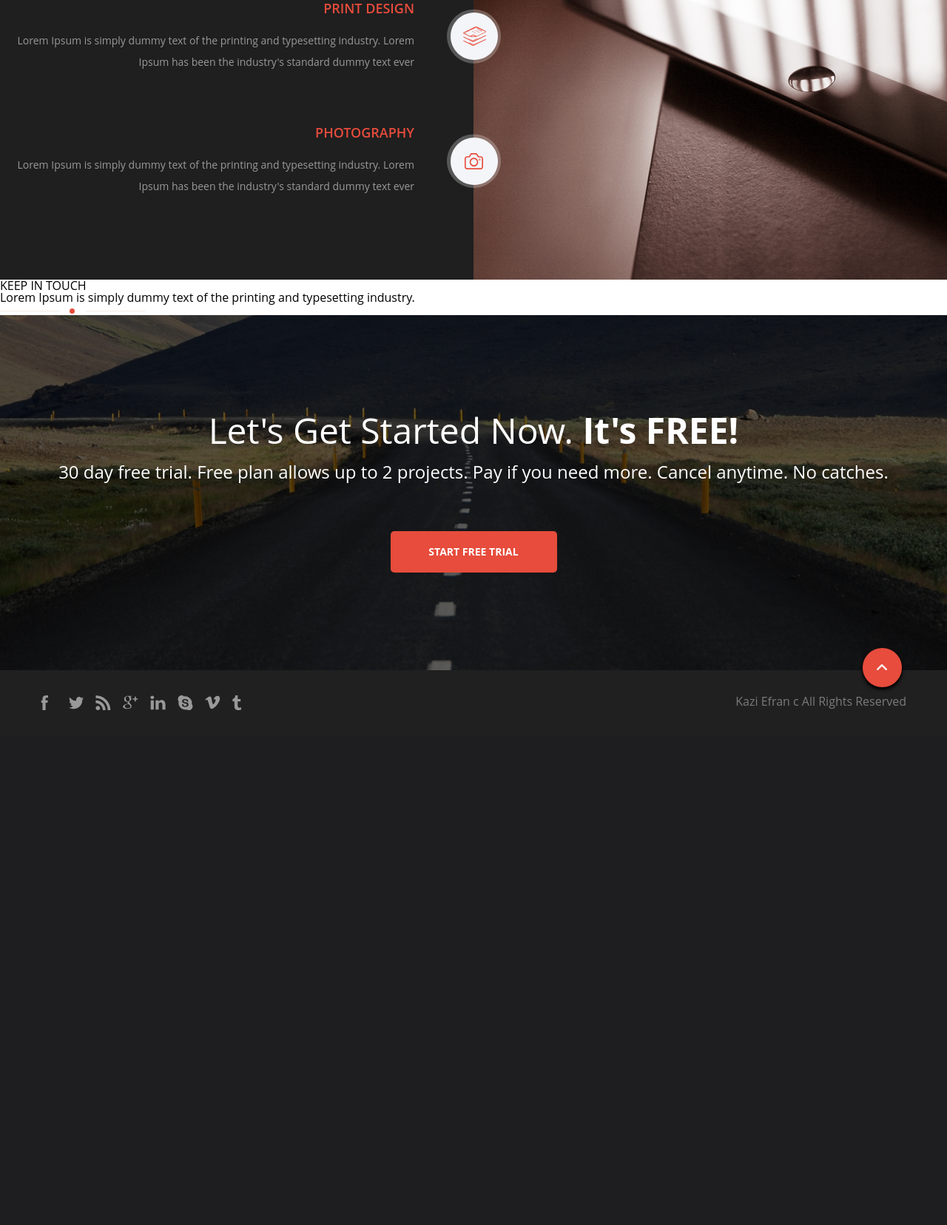
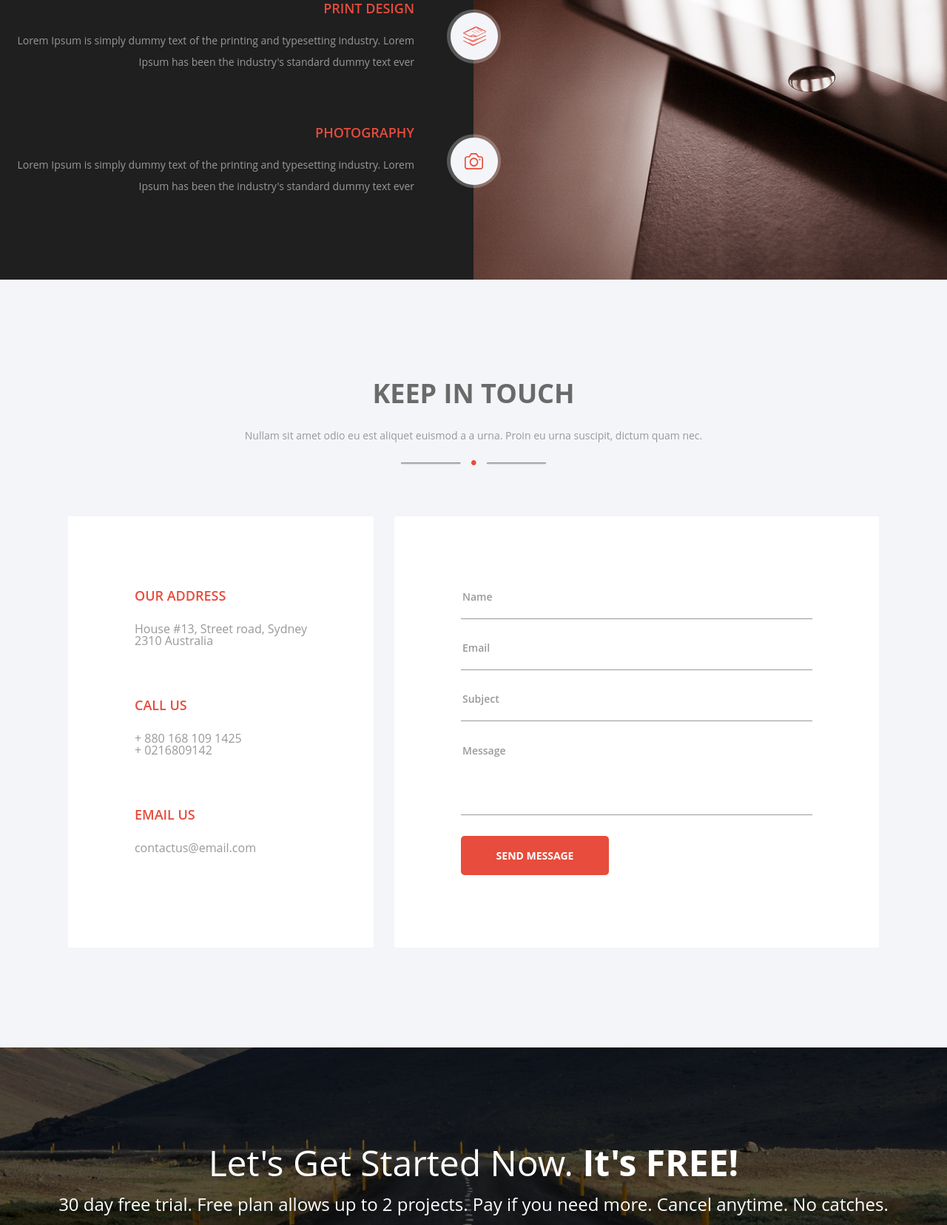
Before and after one commit to BjornSodenberg/iSpring_technical_task, a PHP site: page / in a window 1280 px wide. Shown: the part 1822-3478 px from the top of the page at 74% size. Before the commit the page ends 2782 px from the top, so only its background shows below. Run offline with PHP 8.4, Linux system fonts and the light colour scheme.

Commit message:
стилизация формы обраной связи

```diff
--- a/css/index.css
+++ b/css/index.css
@@ -469,3 +469,145 @@
   right: 56px;
   top: -31px;
 }
+
+.feedback_header
+{
+  text-align: center;
+}
+
+.feedback_form
+{
+  background-color: #f4f5f9;
+  display: flex;
+  flex-direction: column;
+  align-items: center;
+  justify-content: center;
+  height: 1038px;
+}
+
+.feedback_content
+{
+  display: flex;
+  flex-direction: row;
+  justify-content: space-between;
+  max-width: 1170px;
+  margin: 0 auto;
+}
+
+.feedback_contacts,
+.feedback_fields
+{
+  padding: 98px 90px;
+}
+
+.feedback_contacts
+{
+  background-color: #fff;
+  margin-right: 28px;
+}
+
+.feedback_contacts_item
+{
+  margin-bottom: 70px;
+}
+
+.feedback_contacts_item:last-child
+{
+  margin-bottom: 0px;
+}
+
+.feedback_contacts_item h3
+{
+  color: #E74C3C;
+  font-family: "Open Sans Pro","Open Sans", sans-serif;
+  font-weight: 600;
+  font-size: 18px;
+  margin-bottom: 28px;
+}
+
+.feedback_contacts_item a
+{
+  color: #999999;
+  font-size: 16px;
+  text-decoration: none;
+}
+
+.feedback_fields
+{
+  background-color: #fff;
+}
+
+.form
+{
+  display: flex;
+  flex-direction: column;
+  width: 475px;
+
+}
+
+.form > input,
+.form > textarea
+{
+  border: none;
+  border-bottom: 1px solid #999999;
+  padding-bottom: 20px;
+  margin-bottom: 28px;
+  font-size: 14px;
+  font-family: "Open Sans", sans-serif;
+  font-weight: 600;
+  transition: 0.5s;
+}
+
+.form > input:focus,
+.form > textarea:focus
+{
+  border-bottom: 1px solid #E74C3C;
+  transition: .5s;
+}
+
+.form > input::placeholder,
+.form > textarea::placeholder
+{
+  color: #999999;
+}
+
+.form > input:focus::placeholder,
+.form > textarea:focus::placeholder
+{
+  color: #E74C3C;
+  transition: .5s;
+}
+
+.form > button
+{
+  background-color: var(--primary-color);
+  border: none;
+  padding: 17px 26px;
+  color: white;
+  font-family: "Open Sans", sans-serif;
+  font-weight: bold;
+  font-size: 14px;
+  border-radius: 5px;
+  width: 200px;
+}
+
+.feedback_title
+{
+  font-family: "Open Sans Pro","Open Sans", sans-serif;
+  font-size: 36px;
+  color: #6a6a6a;
+  font-weight: 700;
+  margin-bottom: 32px;
+}
+
+.feedback_description
+{
+  font-size: 14px;
+  color: #999999;
+  margin-bottom: 26px;
+}
+
+.feedback_separator
+{
+  margin-bottom: 66px;
+}
--- a/css/reset.css
+++ b/css/reset.css
@@ -46,3 +46,9 @@ table {
 	border-collapse: collapse;
 	border-spacing: 0;
 }
+textarea:focus, input:focus{
+    outline: none;
+}
+textarea {
+	resize: none;
+}
--- a/index.html
+++ b/index.html
@@ -166,12 +166,44 @@
       </div>
     </section>
     <section class="feedback_form" id="feedback">
-      <h2 class="feedback_title">KEEP IN TOUCH</h2>
-      <p class="feedback_description">
-        Lorem Ipsum is simply dummy text of the printing and typesetting
-        industry.
-      </p>
-      <img src="assets/images/Separator.svg" alt="separator" />
+      <header class="feedback_header">
+        <h2 class="feedback_title">KEEP IN TOUCH</h2>
+        <p class="feedback_description">
+          Nullam sit amet odio eu est aliquet euismod a a urna. Proin eu urna suscipit, dictum quam nec.
+        </p>
+        <img src="assets/images/feedback-separator.svg" alt="separator" class="feedback_separator"/>
+      </header>
+      <div class="feedback_content">
+        <div class="feedback_contacts">
+          <ul class="feedback_contacts_list">
+            <li class="feedback_contacts_item">
+              <address>
+                <h3>OUR ADDRESS</h3>
+                <a href="/">House #13, Street road, Sydney<br>2310 Australia</a>
+              </address>
+            </li>
+            <li class="feedback_contacts_item">
+              <h3>CALL US</h3>
+              <a href="tel:+ 880 168 109 1425">+ 880 168 109 1425</a>
+              <br>
+              <a href="tel:+ 0216809142">+ 0216809142</a>
+            </li>
+            <li class="feedback_contacts_item">
+              <h3>EMAIL US</h3>
+              <a href="mailto:contactus@email.com">contactus@email.com</a>
+            </li>
+          </ul>
+        </div>
+        <div class="feedback_fields">
+          <form action="" class="form">
+            <input type="text" placeholder="Name">
+            <input type="email" name="email" placeholder="Email">
+            <input type="text" name="subject" placeholder="Subject">
+            <textarea name="message" cols="30" rows="4" placeholder="Message"></textarea>
+            <button type="submit">SEND MESSAGE</button>
+          </form>
+        </div>
+      </div>
     </section>
     <section class="promo">
       <h2 class="promo_title">Let's Get Started Now. <span>It's FREE!</span></h2>
```
Also changed, not shown: assets/images/feedback-separator.svg (added).
